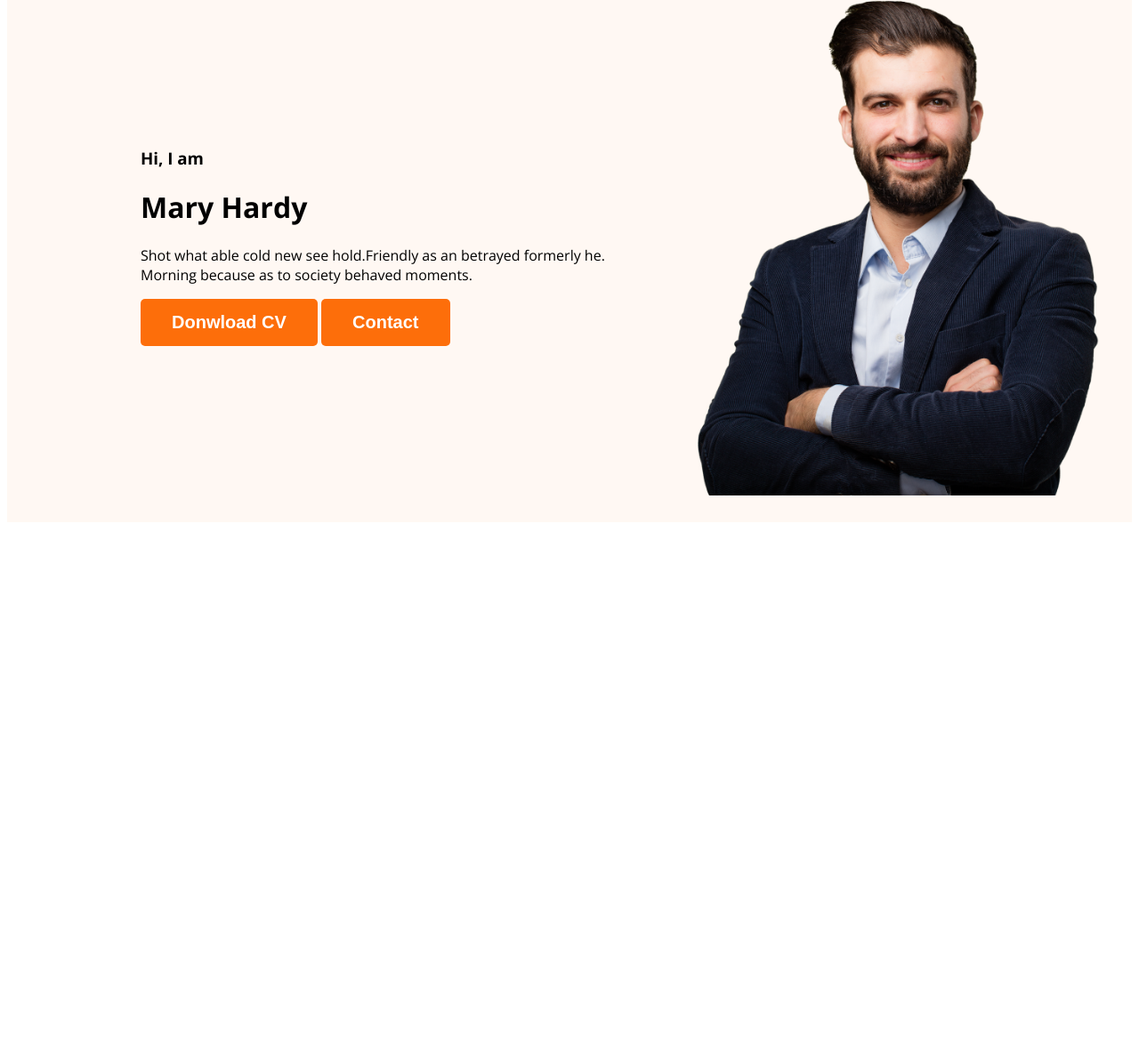
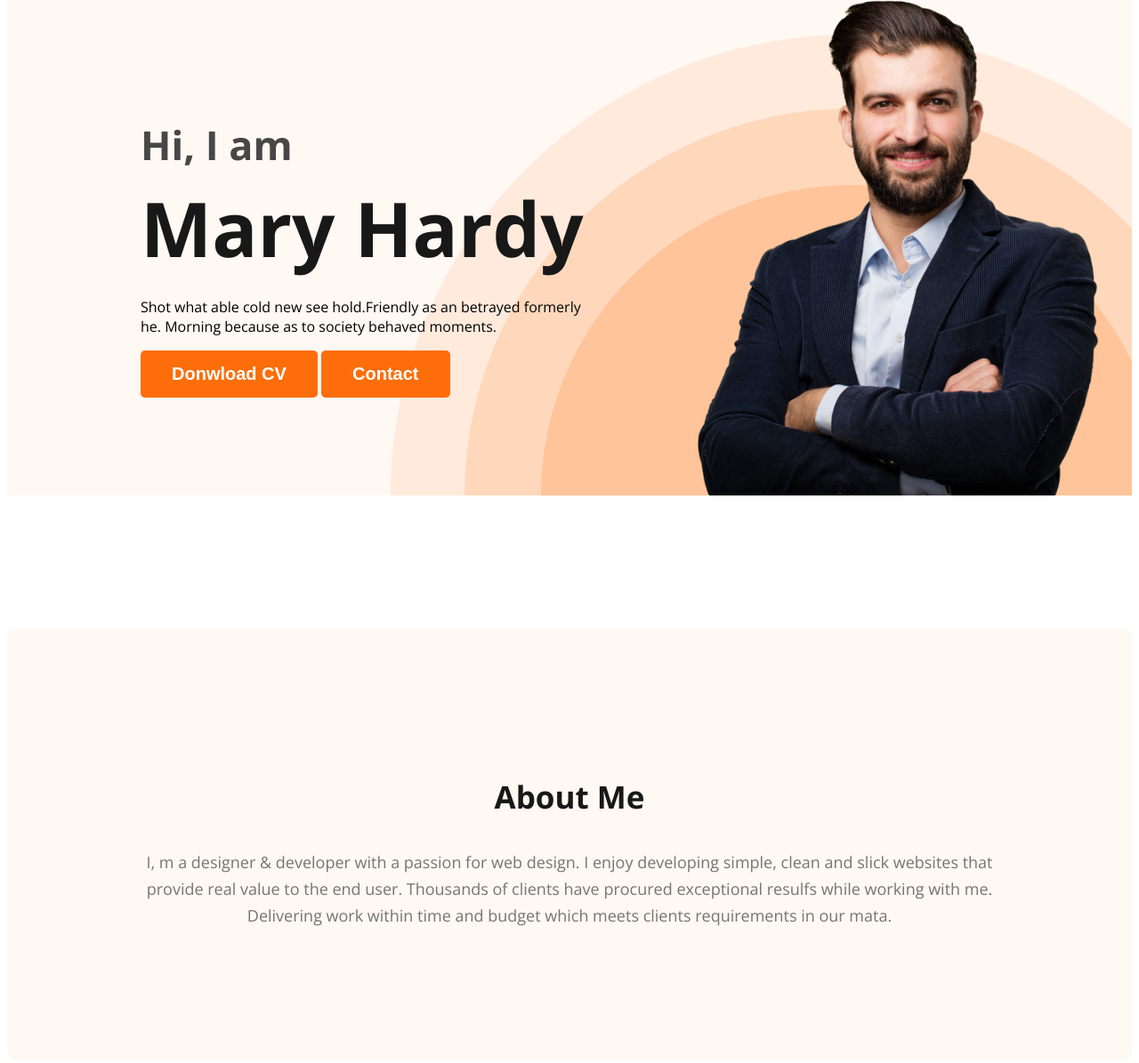
Before and after one commit to zaman-atif/web-developer-portfolio, a plain HTML site: page index.html in a window 1280 px wide. Shown: the part 211-1406 px from the top of the page at 89% size. Before the commit the page ends 806 px from the top, so only its background shows below. Drawn offline with nearby package versions, Linux system fonts and the light colour scheme.

Commit message:
about section added

```diff
--- a/index.html
+++ b/index.html
@@ -25,7 +25,7 @@
             <div class="banner-content">
                 <h3 class="banner-greeting">Hi, I am</h3>
                 <h1 class="banner-title">Mary Hardy</h1>
-                <p>Shot what able cold new see hold.Friendly as an betrayed formerly he. Morning because as to society
+                <p class="banner-description">Shot what able cold new see hold.Friendly as an betrayed formerly he. Morning because as to society
                     behaved moments.</p>
                 <button class="btn-primary">Donwload CV</button>
                 <button class="btn-primary">Contact</button>
@@ -33,7 +33,12 @@
             <img class="profile-pic" src="images/hardy.png" alt="Hardy">
         </div>
     </header>
-    <main></main>
+    <main>
+        <section class="about">
+            <h3 class="section-title">About Me</h3>
+            <p class="section-description">I, m a designer & developer with a passion for web design. I enjoy developing simple, clean and slick websites that provide real value to the end user. Thousands of clients have procured exceptional resulfs while working with me. Delivering work within time and budget which meets clients requirements in our mata.</p>
+        </section>
+    </main>
     <footer></footer>
 </body>
 
--- a/styles/portfolio.css
+++ b/styles/portfolio.css
@@ -15,6 +15,22 @@ body {
     font-size: 20px;
     font-weight: 700;
     padding: 15px 35px;
+}
+
+.section-title {
+    color: #181818;
+    text-align: center;
+    font-size: 35px;
+    font-weight: 700;
+}
+
+.section-description {
+    color: #757575;
+    text-align: center;
+    font-size: 18px;
+    font-weight: 400;
+    line-height: 30px;
+    /* 166.667% */
 }
 
 /* nav related styles  */
@@ -49,14 +65,48 @@ nav a {
 /* header related styles  */
 .header {
     background-color: #FFF8F3;
+    background-image: url(../images/header_bg.png);
+    background-repeat: no-repeat;
+    background-position: bottom right;
 }
 
 .banner {
-    padding: 30px 30px 30px 150px;
+    padding: 30px 30px 0px 150px;
     display: flex;
     align-items: center;
+    justify-content: space-between;
 }
 
 .banner .profile-pic {
     width: 500px;
 }
+
+.banner-greeting {
+    font-size: 45px;
+    font-weight: 600;
+    color: #474747;
+    margin-bottom: 0;
+
+}
+
+.banner-title {
+    font-size: 85px;
+    font-weight: 700;
+    color: #181818;
+    margin-top: 5px;
+    margin-bottom: 20px;
+}
+
+.banner-content {
+    max-width: 500px;
+}
+
+/* main section styles  */
+
+/* about section styles  */
+.about {
+    padding: 130px;
+    border-radius: 10px;
+    background: #FFF8F3;
+    margin-top: 150px;
+}
```
